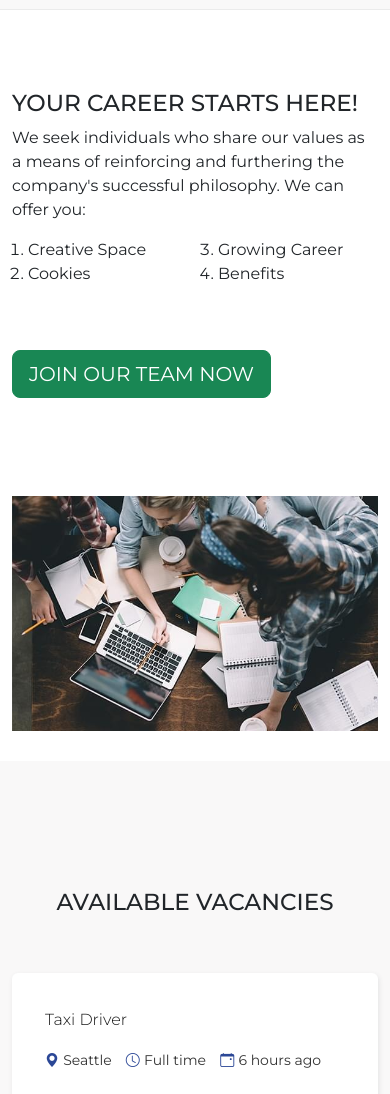
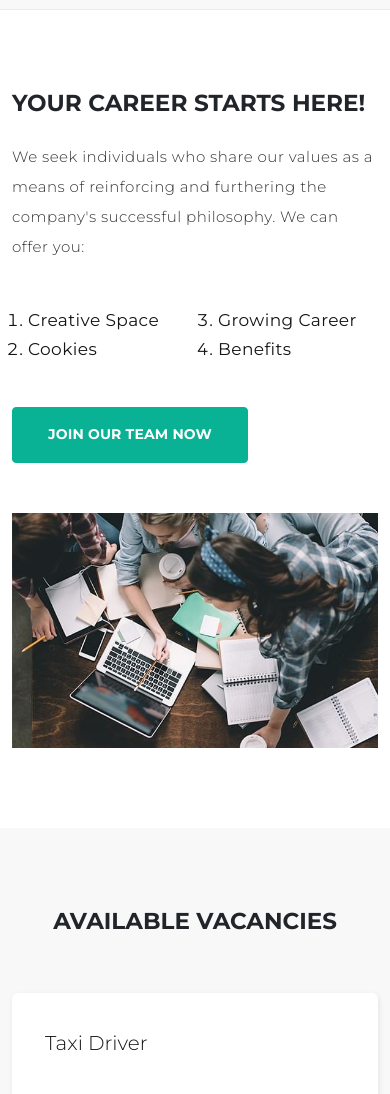
Before and after one commit to hertheyhermee/Etaxi, a plain HTML site: page careers.html in a window 390 px wide. Shown: the part 186-1280 px from the top of the page. Drawn offline with nearby package versions, Linux system fonts and the light colour scheme.

Commit message:
careeers changes and updates

```diff
--- a/careers.css
+++ b/careers.css
@@ -13,6 +13,7 @@
 
 ol {
     padding-left: 1rem ;
+    font-size: 17px;
 }
 
 
@@ -53,6 +54,37 @@ ol {
     transform: translate3d(0, -50%, 0);
 }
 
+.button {
+    position: relative;
+    overflow: hidden;
+    display: inline-block;
+    padding: 17px 35px;
+    font-size: 14px;
+    line-height: 1.4;
+    border: 1px solid;
+    border-radius: 4px;
+    font-weight: 700;
+    letter-spacing: 0.01em;
+    white-space: nowrap;
+    text-align: center;
+    cursor: pointer;
+    vertical-align: middle;
+    transition: 250ms all ease-in-out;
+    color: #ffffff;
+    background-color: #09b294;
+    border-color: #09b294;
+}
+
+.button:hover {
+    color: #ffffff;
+    background-color: #1c3ca8;
+    cursor: pointer;
+}
+
+.career-start a {
+    text-decoration: none;
+}
+
 img {
     display: inline-block;
     max-width: 100%;
@@ -76,8 +108,27 @@ li a {
     padding: 80px 0 30px;
 }
 
-.career-details h3 {
-    /* font-size: 47px; */
+/* .career-contain {
+    padding: 0 30px;
+} */
+
+
+
+.career-details .career-start p {
+    font-size: 18px;
+    line-height: 30px;
+    color: rgba(0, 0, 0, 0.8);
+    font-weight: 300;
+    letter-spacing: 0.5px;
+}
+
+.career-details .career-start ol li {
+    font-size: 17px;
+    color: #151515;
+    font-weight: 400;
+    letter-spacing: 0.4px;
+    line-height: 20.4px;
+
 }
 
 .lists {
@@ -101,9 +152,9 @@ li a {
     padding:80px 0 110px;
 }
 
-.career-start {
+/* .career-start {
     padding: 0 20px ;
-}
+} */
 
 
 .vacant a {
@@ -119,10 +170,12 @@ li a {
     border-radius: 6px;
     background: #ffffff;
     box-shadow: 1px 2px 5px 0 rgba(68, 73, 83, 0.12);
+    /* font-size: 26px; */
 }
 .vacancy p {
     font-weight: 300;
     color: #151515;
+    font-size: 26px;
 }
 
 .vacancy-list {
@@ -134,9 +187,19 @@ li a {
 .vacancy-list li {
     display: inline-block;
     margin-top: 0;
-    margin-bottom: 4px;
-    margin-left: 10px;
+    margin-bottom: 10px;
+    margin-left: 11px;
+    font-size: 16px;
+    line-height: 28px;
+    font-weight: 400;
 }
+
+.vacancies h3 {
+    font-size: 23px;
+    line-height: 1.35;
+    letter-spacing: 0;
+}
+
 
 .copyright {
     border-top: 1px solid #ebebeb;
@@ -154,18 +217,34 @@ ul {
     .vacancy {
         font-size: 26px;
     }
+
+    .career-details .career-start h3 {
+        font-size: 37px;
+        line-height: 1.2973;
+    }
 }
 
 .career-img + .career-details {
     border-top: 1px solid #ebebeb;
 }
 
+
 @media (max-width:768px) {
     .vacancy {
         padding: 35px 9% 45px;
     }
-    .vacancy-list {
-        /* margin-left: 0 !important; */
+
+}
+
+/* @media screen and (min-width:768px) {
+    .career-details .career-start h3 {
+        font-size: 30px;
+    }
+} */
+
+@media screen and (max-width:1200px)  {
+    .car {
+        padding-left: 45px;
     }
 }
 
@@ -182,8 +261,26 @@ ul {
 }
 
 
-/* @media screen and (max-width: 992px) {
-    .career-start {
-        padding-left: 0;
+@media screen and (max-width: 992px) {
+    .career-details {
+        margin-bottom: 50px;
     }
-} */
+
+    .career-details .career-start p {
+        font-size: 15px;
+    }
+
+    .car {
+        padding-left: 0px;
+    }
+
+    .vacancies {
+        padding: 30px 0;
+    }
+    .vacancy p {
+        font-weight: 300;
+        color: #151515;
+        font-size: 20px;
+        margin-bottom: 40px;
+    }
+}
--- a/careers.html
+++ b/careers.html
@@ -22,7 +22,7 @@
         <div class="container">
           <div class="row justify-content-center">
             <div class="col xl-9">
-              <h2 class="text-uppercase text-light">Careers</h2>
+              <h2 class="text-uppercase text-light fw-bold">Careers</h2>
             </div>
           </div>
         </div>
@@ -38,27 +38,27 @@
       </div>
     </section>
 
-    <section class="career-details">
-      <div class="container">
+    <div class="career-details">
+      <div class="container career-contain">
         <div class="row flex-lg-row-reverse details">
-          <div class="col-md-10 col-lg-6 career-start">
-            <h3>YOUR CAREER STARTS HERE!</h3>
-            <p style="max-width: 400px;">
+          <div class="col-md-10 col-lg-6 career-start pe-lg-5">
+            <div class="pe-lg-5 car">
+              <h3 class="fw-bold mb-4">YOUR CAREER STARTS HERE!</h3>
+              <p class="mb-4">
                 We seek individuals who share our values as a means of reinforcing
                 and furthering the company's successful philosophy. We can offer
                 you:
               </p>
-            <ol class="lists">
-              <li>Creative Space</li>
+              <ol class="lists my-5">
+                <li class="mb-2">Creative Space</li>
                 <li>Cookies</li>
-              <li>Growing Career</li>
+                <li class="mb-2">Growing Career</li>
                 <li>Benefits</li>
               </ol>
-            <a href="#" class="btn btn-lg btn-success my-5 join">
-              <div class="text-uppercase">Join Our Team Now</div>
-            </a>
+              <a class=" btn-secondary text-uppercase button">Join our team now</a>
             </div>
-          <div class="col-lg-6">
+          </div>
+          <div class="col-lg-6 d-flex align-items-center">
             <img
               src="./images/careers-1-598x384.jpg"
               alt="" width="598" height="384"
@@ -67,15 +67,15 @@
           </div>
         </div>
       </div>
-    </section>
+    </div>
 
     <section class="vacancies">
       <div class="container">
-        <h3 class="text-uppercase text-center py-5">Available Vacancies</h3>
+        <h3 class="text-uppercase text-center py-5 fw-bold">Available Vacancies</h3>
         <div class="row vacant">
           <div class="col-md-6 mb-4">
             <a href="" class="vacancy">
-              <p>Taxi Driver</p>
+              <p class="my-0 mb-5 mb-sm-0">Taxi Driver</p>
               <div>
                 <ul class="vacancy-list">
                   <li>
@@ -96,11 +96,11 @@
           </div>
           <div class="col-md-6 mb-4">
             <a href="" class="vacancy">
-                <p>Dispatcher</p>
+                <p class="my-0">Dispatcher</p>
                 <div>
                     <ul class="vacancy-list">
                         <li>
-                          <span><i class="bi bi-geo-alt-fill" style="color: #2b4796;" ></i></span>
+                          <span><i class="bi bi-geo-alt-fill mr-5" style="color: #2b4796;" ></i></span>
                           <span>Seattle</span>
                       </li>
                         <li>
@@ -117,7 +117,7 @@
           </div>
           <div class="col-md-6 mb-4 mb-md-0">
             <a href="" class="vacancy">
-                <p>PR Manager</p>
+                <p class="my-0">PR Manager</p>
                 <div>
                     <ul class="vacancy-list">
                         <li>
@@ -138,7 +138,7 @@
           </div>
           <div class="col-md-6">
             <a href="" class="vacancy">
-            <p>Junior Dispatcher</p>
+            <p class="my-0">Junior Dispatcher</p>
             <div>
                 <ul class="vacancy-list">
                     <li>
@@ -171,7 +171,7 @@
                         <p style="max-width: 175px;" class="my-4">
                             We provide the best taxi services for you all over the USA.
                         </p>
-                        <a href="" class="btn btn-lg btn btn-outline-secondary btn-lg text-uppercase">Order now</a>
+                        <button class="join text-uppercase rounded">order now</button>
                     </div>
                     <div class="col-sm-5 col-lg-3 col-xl-2 about">
                         <h5>ABOUT</h5>
@@ -189,7 +189,7 @@
                     </div>
                     <div class="col-sm-7 col-lg-5 col-xl-3 quick">
                         <h5>QUICK LINKS</h5>
-                        <ul class="services">
+                        <ul class="footer_services">
                           <li class="signup"><a href="">Sign Up</a></li>
                           <li><a href="">Services</a></li>
                           <li><a href="">Privacy Policy</a></li>
@@ -215,9 +215,9 @@
                             </div>
                             <div class="col-6 col-sm-12 col-lg-4 col-xl-12 text-end text-sm-start">
                                 <div class="group">
-                                    <a href="#"><i class="bi bi-twitter" style="font-size: 24px; color: #63c9eb;"></i></a>
-                                    <a href="#"><i class="bi bi-facebook" style="font-size: 24px; color: #2b4796;"></i></a>
-                                    <a href="#"><i class="bi bi-instagram" style="font-size: 24px; color: #ff6f80;"></i></a>
+                                    <a href="#"><i class="bi bi-twitter me-2" style="font-size: 24px; color: #63c9eb; "></i></a>
+                                    <a href="#"><i class="bi bi-facebook me-2" style="font-size: 24px; color: #2b4796;"></i></a>
+                                    <a href="#"><i class="bi bi-instagram me-2" style="font-size: 24px; color: #ff6f80;"></i></a>
                                 </div>
                             </div>
                         </div>
--- a/footer.css
+++ b/footer.css
@@ -35,7 +35,17 @@
     background-color:  #09b294;
     color:  #fff;
     border-color:  #09b294;
+    background: #09b294;
 }
+ /* .footers .join {
+    background: transparent;
+    color: white;
+    font-weight: 700;
+    border: 1px solid #fff !important;
+    padding: 10px 15px;
+    margin: 10px 20px;
+    border-radius: 5px;
+}  */
 
 /* .buttons {
     padding: 10px 50px;
```
Lines whose indentation alone changed are shown as unchanged.
